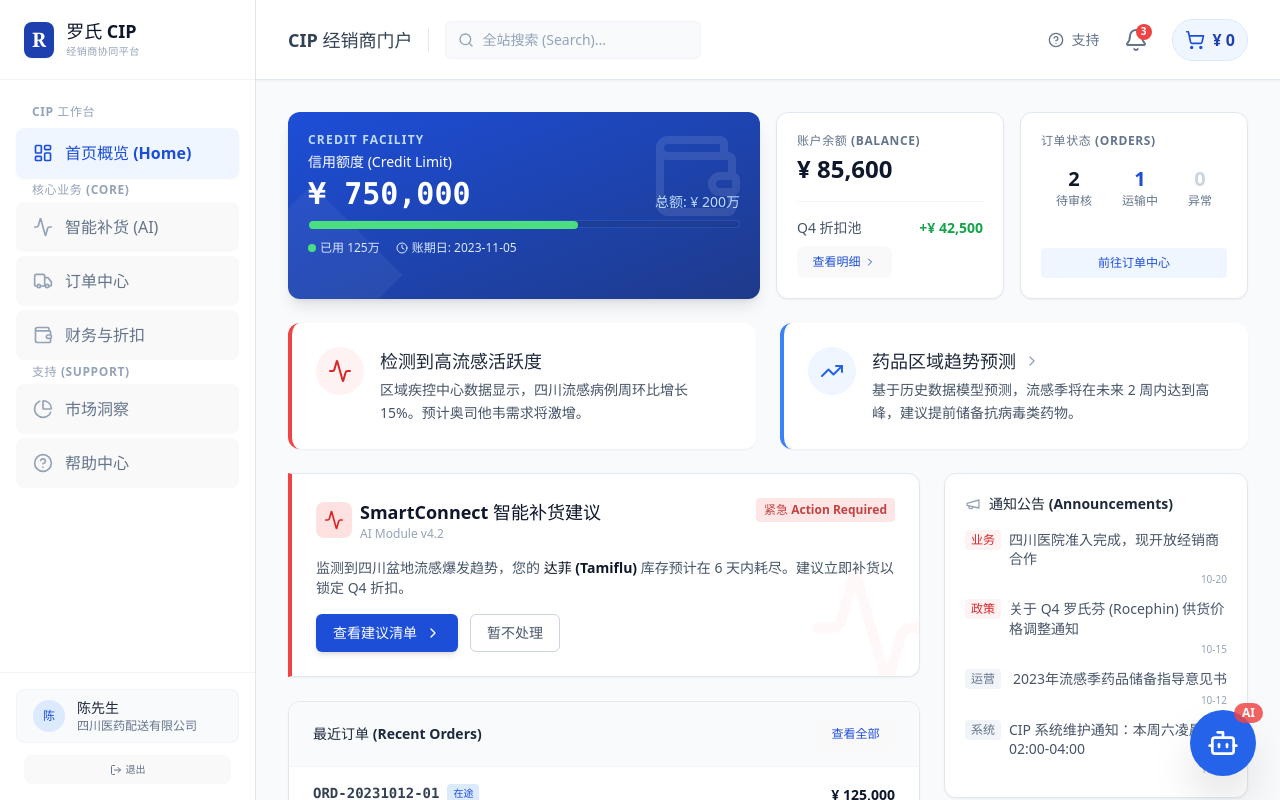
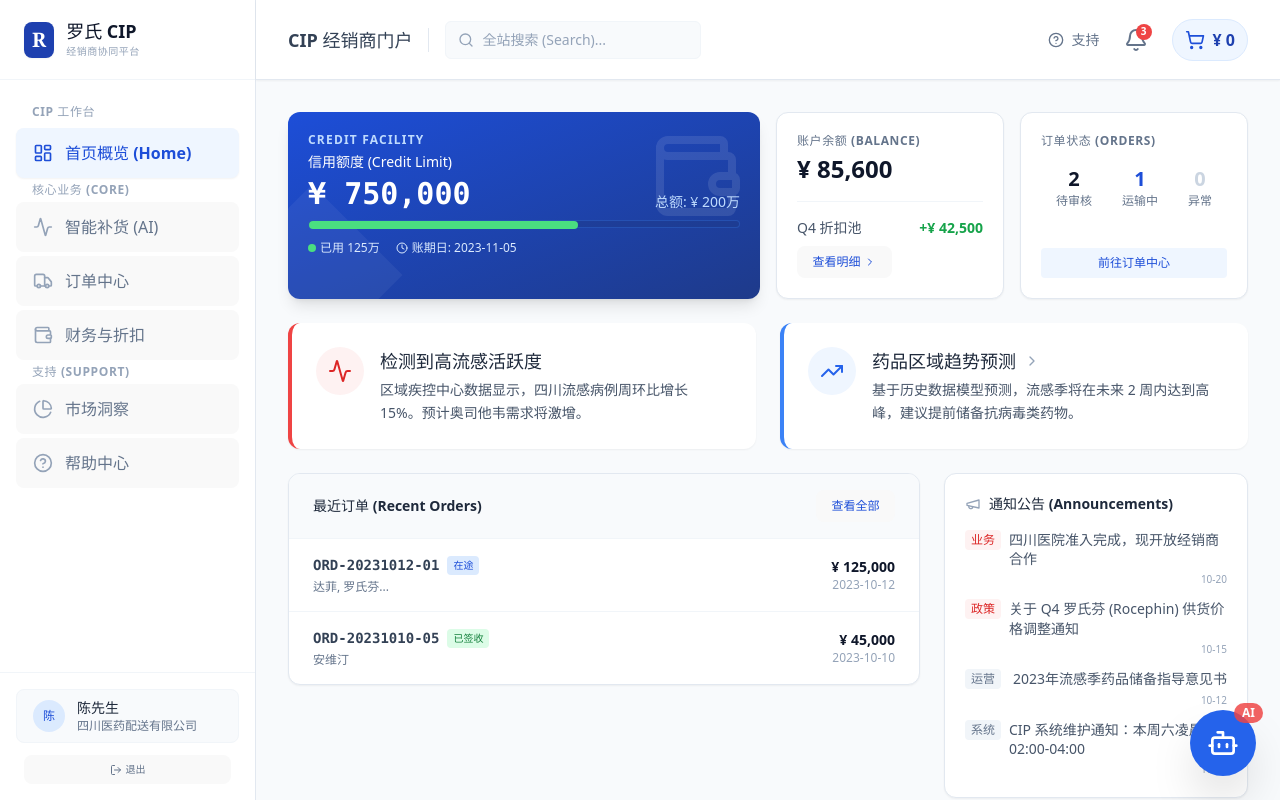
Before and after one commit to bubugugululu/disturbutor-management-system, a React (Vite) app: page / in a window 1280 px wide. Shown: the top 800 px of the page. Built offline with nearby package versions, Linux system fonts and the light colour scheme.

Commit message:
Update App.tsx

```diff
--- a/src/App.tsx
+++ b/src/App.tsx
@@ -35,6 +35,7 @@ import {
   MapPin,
   PackageCheck,
   Loader,
+  MessageSquare,
   Send,
   Bot,
   Sparkles,
@@ -133,13 +134,6 @@ interface Message {
   type: 'bot' | 'user';
   text?: string;
   options?: { label: string; value: string; action: string }[];
-}
-
-interface RegionData {
-  name: string;
-  trend: number[];
-  prediction: string;
-  riskLevel: 'High' | 'Medium' | 'Low';
 }
 
 interface RegionTrendData {
@@ -724,7 +718,7 @@ const RegionalTrendModal: React.FC<RegionalTrendModalProps> = ({ isOpen, onClose
              <div className="mb-4">
                 <div className="text-xs font-bold text-slate-400 uppercase mb-2">选择区域 (Region)</div>
                 <div className="flex gap-2">
-                    {Object.keys(REGIONAL_TRENDS).map(key => (
+                    {Object.keys(MULTI_DIMENSIONAL_TRENDS).map(key => (
                     <button
                         key={key}
                         onClick={() => setSelectedRegion(key)}
@@ -967,35 +961,6 @@ const HomeView: React.FC<HomeViewProps> = ({ navigateTo, openTrendModal, openQua
       <div className="grid grid-cols-1 md:grid-cols-3 gap-6">
         {/* Main Work Area */}
         <div className="md:col-span-2 space-y-6">
-          {/* AI Critical Alert */}
-          <div className="bg-white border-l-4 border-l-red-500 border-t border-r border-b border-slate-200 rounded-r-xl p-6 shadow-sm relative overflow-hidden">
-             <Activity className="absolute -right-4 -bottom-4 h-32 w-32 text-red-50 opacity-50 pointer-events-none" />
-             <div className="flex justify-between items-start mb-4 relative z-10">
-                <div className="flex items-center gap-2">
-                   <div className="p-2 bg-red-100 rounded-lg text-red-600"><Activity className="h-5 w-5" /></div>
-                   <div>
-                     <h3 className="text-lg font-bold text-slate-900">SmartConnect 智能补货建议</h3>
-                     <div className="text-xs text-slate-400">AI Module v4.2</div>
-                   </div>
-                </div>
-                <span className="bg-red-100 text-red-700 text-xs font-bold px-2 py-1 rounded animate-pulse">紧急 Action Required</span>
-             </div>
-             <p className="text-slate-600 mb-4 text-sm relative z-10">
-               监测到四川盆地流感爆发趋势，您的 <span className="font-bold text-slate-900">达菲 (Tamiflu)</span> 库存预计在 6 天内耗尽。建议立即补货以锁定 Q4 折扣。
-             </p>
-             <div className="flex gap-3 relative z-10">
-               <button
-                 onClick={() => navigateTo('replenish')}
-                 className="px-4 py-2 bg-blue-700 text-white font-bold rounded-md text-sm shadow-md hover:bg-blue-800 transition flex items-center gap-2"
-               >
-                 查看建议清单 <ChevronRight className="h-4 w-4" />
-               </button>
-               <button className="px-4 py-2 bg-white border border-slate-300 text-slate-600 font-medium rounded-md text-sm hover:bg-slate-50 transition">
-                 暂不处理
-               </button>
-             </div>
-          </div>
-
           {/* Recent Orders */}
           <div className="bg-white border border-slate-200 rounded-xl overflow-hidden shadow-sm">
             <div className="px-6 py-4 border-b border-slate-100 flex justify-between items-center bg-slate-50">
```
